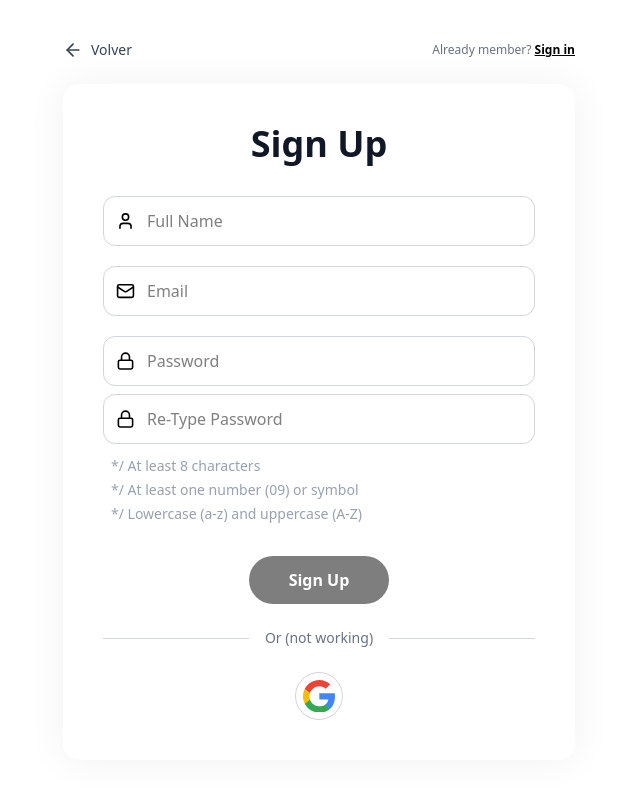
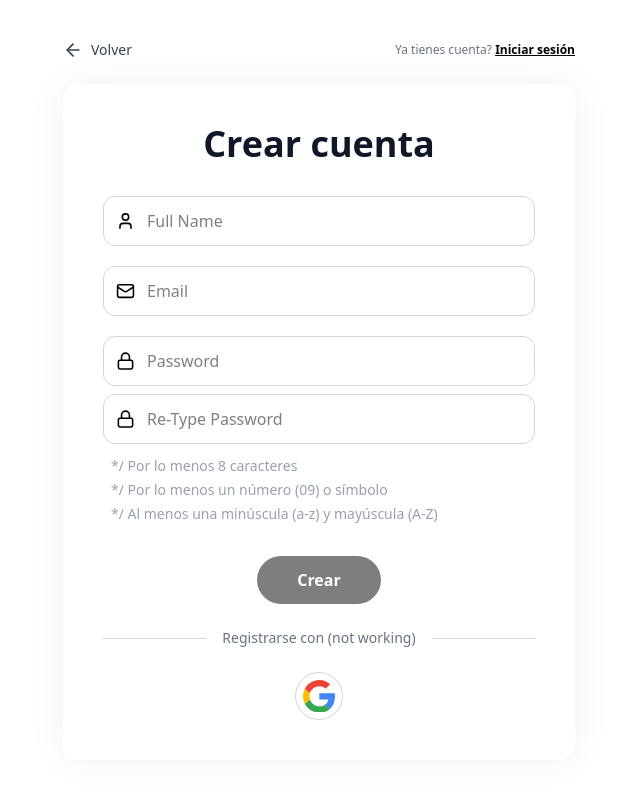
Before and after one commit to GastonBlack/ECommerce-frontend, a Next.js app: page /register in a window 1280 px wide. Shown: the top 800 px of the page, without its empty margins (321-961 px from the left). Built offline with nearby package versions, Linux system fonts and the light colour scheme.

Commit message:
Modificación: traduje un par de cosas que me olvide.

```diff
--- a/app/register/page.tsx
+++ b/app/register/page.tsx
@@ -58,9 +58,9 @@ export default function RegisterPage() {
                         </button>
 
                         <p className="text-xs text-gray-500">
-                            Already member?{" "}
+                            Ya tienes cuenta?{" "}
                             <a href="/login" className="text-black font-semibold underline">
-                                Sign in
+                                Iniciar sesión
                             </a>
                         </p>
                     </div>
@@ -68,7 +68,7 @@ export default function RegisterPage() {
                     {/* Card */}
                     <div className="p-10 rounded-2xl bg-white shadow-[0_0_40px_rgba(0,0,0,0.06)]">
                         <h1 className="text-4xl font-bold text-gray-900 mb-8 text-center">
-                            Sign Up
+                            Crear cuenta
                         </h1>
 
                         {/* FULL NAME */}
@@ -132,13 +132,13 @@ export default function RegisterPage() {
                         {/* PASSWORD RULES */}
                         <div className="ml-2 my-3 mb-8 text-sm space-y-1">
                             <p className={validLength ? "text-green-600" : "text-gray-400"}>
-                                */ At least 8 characters
+                                */ Por lo menos 8 caracteres
                             </p>
                             <p className={hasNumberSymbol ? "text-green-600" : "text-gray-400"}>
-                                */ At least one number (09) or symbol
+                                */ Por lo menos un número (09) o símbolo
                             </p>
                             <p className={hasUpperLower ? "text-green-600" : "text-gray-400"}>
-                                */ Lowercase (a-z) and uppercase (A-Z)
+                                */ Al menos una minúscula (a-z) y mayúscula (A-Z)
                             </p>
                         </div>
 
@@ -151,14 +151,14 @@ export default function RegisterPage() {
                                 className="px-10 py-3 bg-black text-white font-semibold rounded-full transition disabled:opacity-50 cursor-pointer"
                                 disabled={!isValidName(fullName) || !isValidEmail(email) || !passwordValid}
                             >
-                                {loading ? "Creating Account..." : "Sign Up"}
+                                {loading ? "Creando cuenta..." : "Crear"}
                             </button>
                         </div>
 
                         {/* Divider */}
                         <div className="flex items-center gap-4 my-6">
                             <div className="flex-1 h-px bg-gray-300" />
-                            <span className="text-gray-500 text-sm">Or (not working)</span>
+                            <span className="text-gray-500 text-sm">Registrarse con (not working)</span>
                             <div className="flex-1 h-px bg-gray-300" />
                         </div>
 
```
